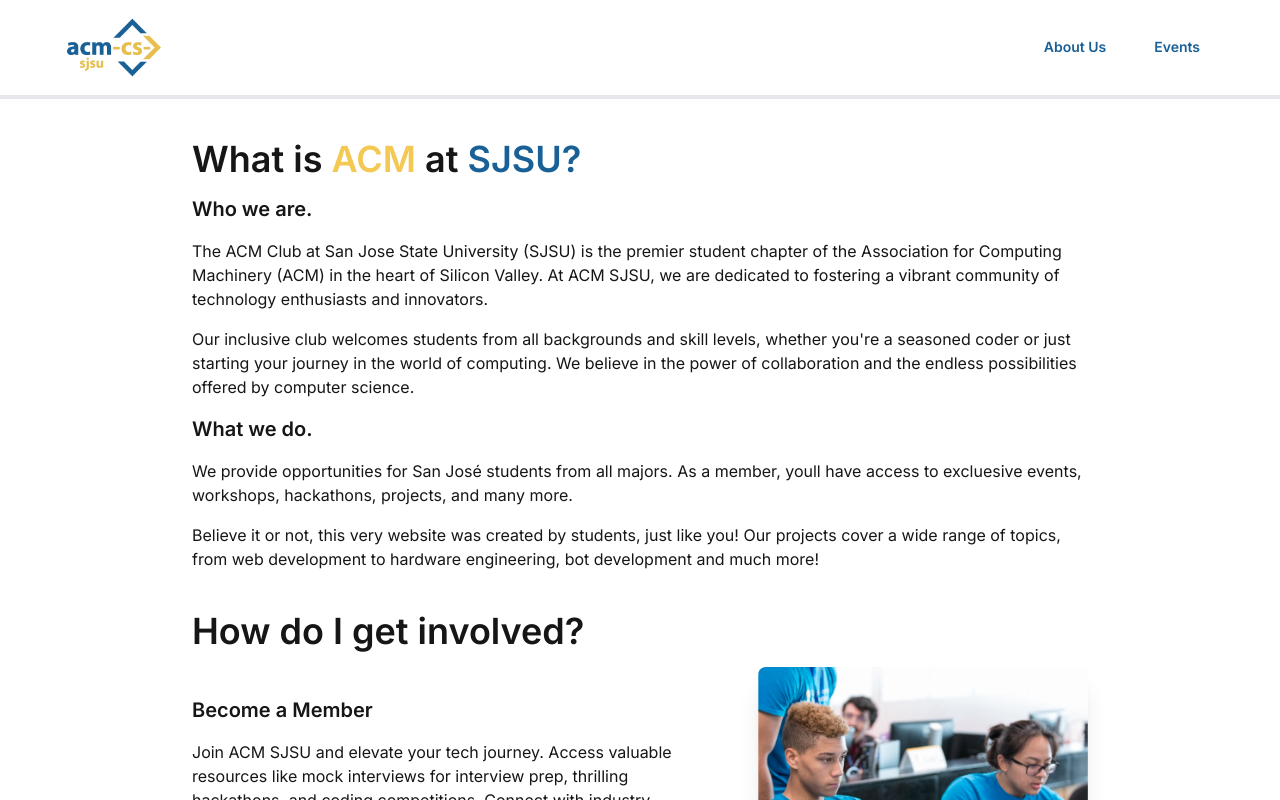
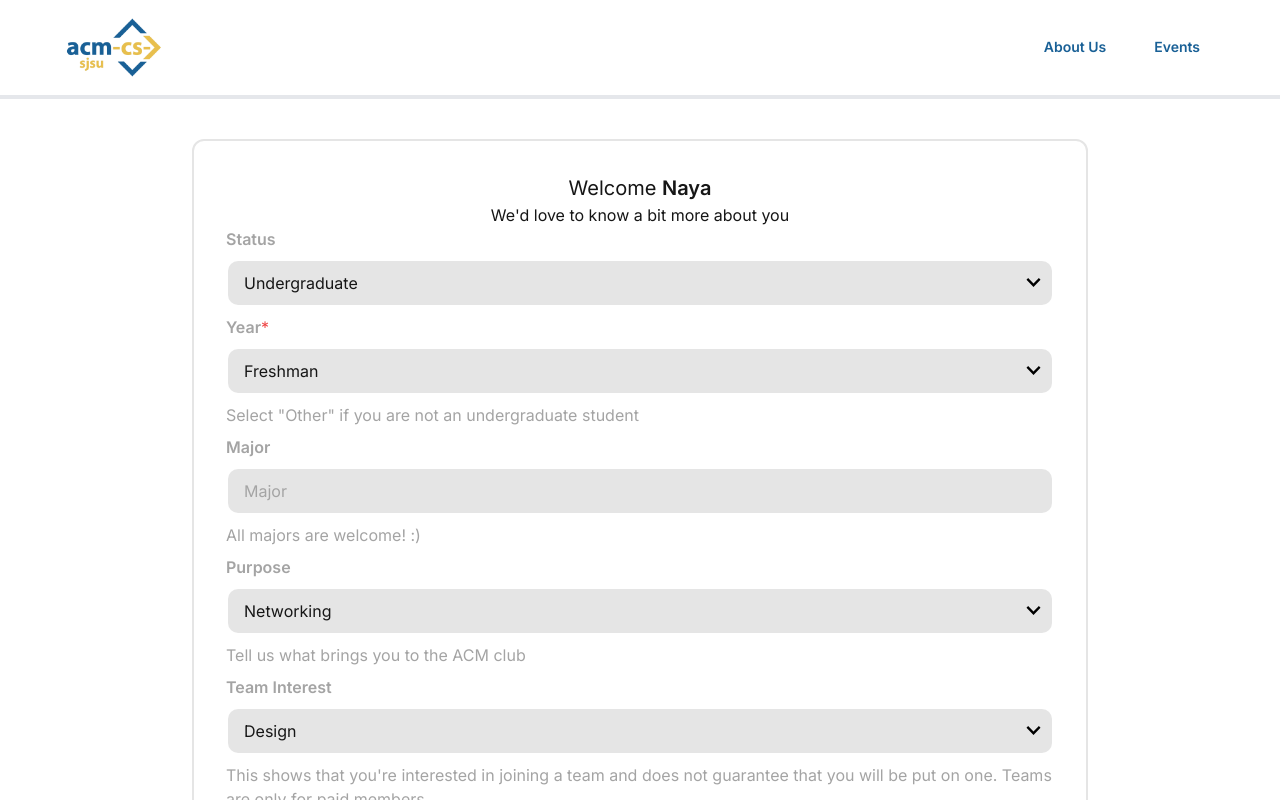
Before and after one commit to SJSUCSClub/acm-website-client, a React (Vite) app: page /about in a window 1280 px wide. Shown: the top 800 px of the page. Built offline with nearby package versions, Linux system fonts and the light colour scheme.

Commit message:
basic form for onboarding step 1

```diff
--- a/src/components/atoms/card/component.tsx
+++ b/src/components/atoms/card/component.tsx
@@ -1,4 +1,4 @@
-export interface ICardProps extends React.ButtonHTMLAttributes<HTMLDivElement> {
+export interface ICardProps extends React.HTMLAttributes<HTMLDivElement> {
   children?: React.ReactNode;
 }
 
--- a/src/components/atoms/dropdown/component.tsx
+++ b/src/components/atoms/dropdown/component.tsx
@@ -16,6 +16,7 @@ export const Dropdown: React.FC<IDropdownProps> = ({
   className,
   ...props
 }) => (
+  <div>
     <div className="relative">
       <div className="flex">
         <p className="text-neutral font-semibold mb-2">{label}</p>
@@ -46,6 +47,7 @@ export const Dropdown: React.FC<IDropdownProps> = ({
           <path d="M1.71255 0.5L0 2.145L5.56275 7.5L0 12.855L1.71255 14.5L9 7.5L1.71255 0.5Z" />
         </svg>
       </div>
+    </div>
     {footer !== "" && <p className="text-neutral mb-2">{footer}</p>}
   </div>
 );
--- a/src/components/molecules/onboarding-a/component.tsx
+++ /dev/null
@@ -1,19 +0,0 @@
-import Card from "../../atoms/card";
-
-export interface IButtonProps
-  extends React.ButtonHTMLAttributes<HTMLButtonElement> {
-  children?: React.ReactNode;
-}
-
-export const OnboardingCard: React.FC<IButtonProps> = ({
-  header,
-  content
-  className,
-}) => (
-  <Card>
-    <div>
-    </div>
-    <div>
-    </div>
-  </Card>
-);
--- /dev/null
+++ b/src/components/molecules/onboarding-card/component.tsx
@@ -0,0 +1,25 @@
+import React from "react";
+import Card, { ICardProps } from "../../atoms/card";
+
+export interface IOnboardingCardProps extends ICardProps {
+  subtitle: string;
+  header: React.ReactNode;
+  image?: string;
+  children: React.ReactNode;
+}
+
+export const OnboardingCard: React.FC<IOnboardingCardProps> = ({
+  header,
+  subtitle,
+  image = "",
+  children,
+}) => (
+  <Card className="border-[2px] py-[32px] px-[32px] border-border rounded-xl w-full">
+    <div className="text-center">
+      {image !== "" && <img src={image} alt={subtitle} />}
+      <p className="text-[20px]">{header}</p>
+      <p className="text-[16px]">{subtitle}</p>
+    </div>
+    <div>{children}</div>
+  </Card>
+);
--- a/src/pages/About.tsx
+++ b/src/pages/About.tsx
@@ -2,7 +2,10 @@ import React from "react";
 import OfficerCard from "../components/molecules/officer-card";
 import TextWithImage from "../components/atoms/text-with-image";
 import { MemberBtn } from "../components/molecules/member-btn";
-import ProgressBar from "../components/molecules/progress-bar";
+import OnboardingCard from "../components/molecules/onboarding-card";
+import Dropdown from "../components/atoms/dropdown";
+import Input from "../components/atoms/input";
+import Btn from "../components/atoms/btn";
 
 const developers = [
   {
@@ -116,6 +119,51 @@ const officers = [
 const page = () => {
   return (
     <div className="about text-text my-10 px-[15%]">
+      <OnboardingCard
+        header={
+          <span>
+            Welcome <strong>Naya</strong>
+          </span>
+        }
+        subtitle="We'd love to know a bit more about you"
+      >
+        <Dropdown
+          required={false}
+          label="Status"
+          options={["Undergraduate", "Graduate"]}
+        />
+        <Dropdown
+          required={true}
+          label="Year"
+          options={["Freshman", "Sophomore", "Junior", "Senior", "Other"]}
+          footer={'Select "Other" if you are not an undergraduate student'}
+        />
+        <Input
+          required={false}
+          label="Major"
+          placeholder="Major"
+          footer="All majors are welcome! :)"
+        />
+        <Dropdown
+          required={false}
+          label="Purpose"
+          options={["Networking", "Coding Workshops"]}
+          footer={"Tell us what brings you to the ACM club"}
+        />
+        <Dropdown
+          required={false}
+          label="Team Interest"
+          options={["Design", "Frontend", "Backend"]}
+          footer={
+            "This shows that you're interested in joining a team and does not guarantee that you will be put on one. Teams are only for paid members."
+          }
+        />
+        <div className="flex justify-center mt-4">
+          <Btn variant="primary" className="justify-center">
+            Continue
+          </Btn>
+        </div>
+      </OnboardingCard>
       <div className="intro space-y-4">
         <h1 className="text-4xl font-bold">
           What is <span className="text-primary">ACM</span> at{" "}
```
Also changed, not shown: src/components/molecules/onboarding-card/index.ts (renamed from src/components/molecules/onboarding-a/index.ts). Lines whose indentation alone changed are shown as unchanged.
